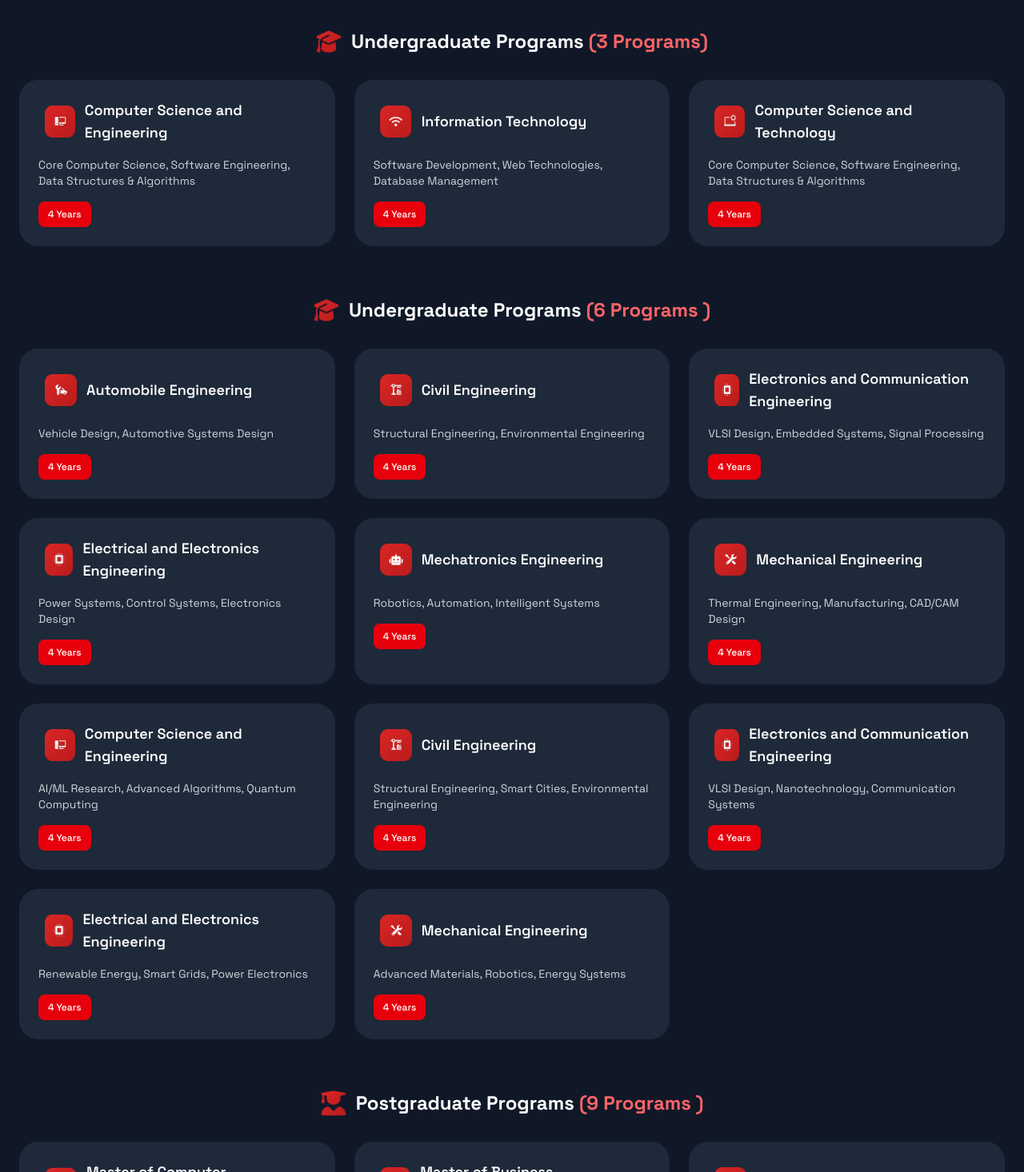
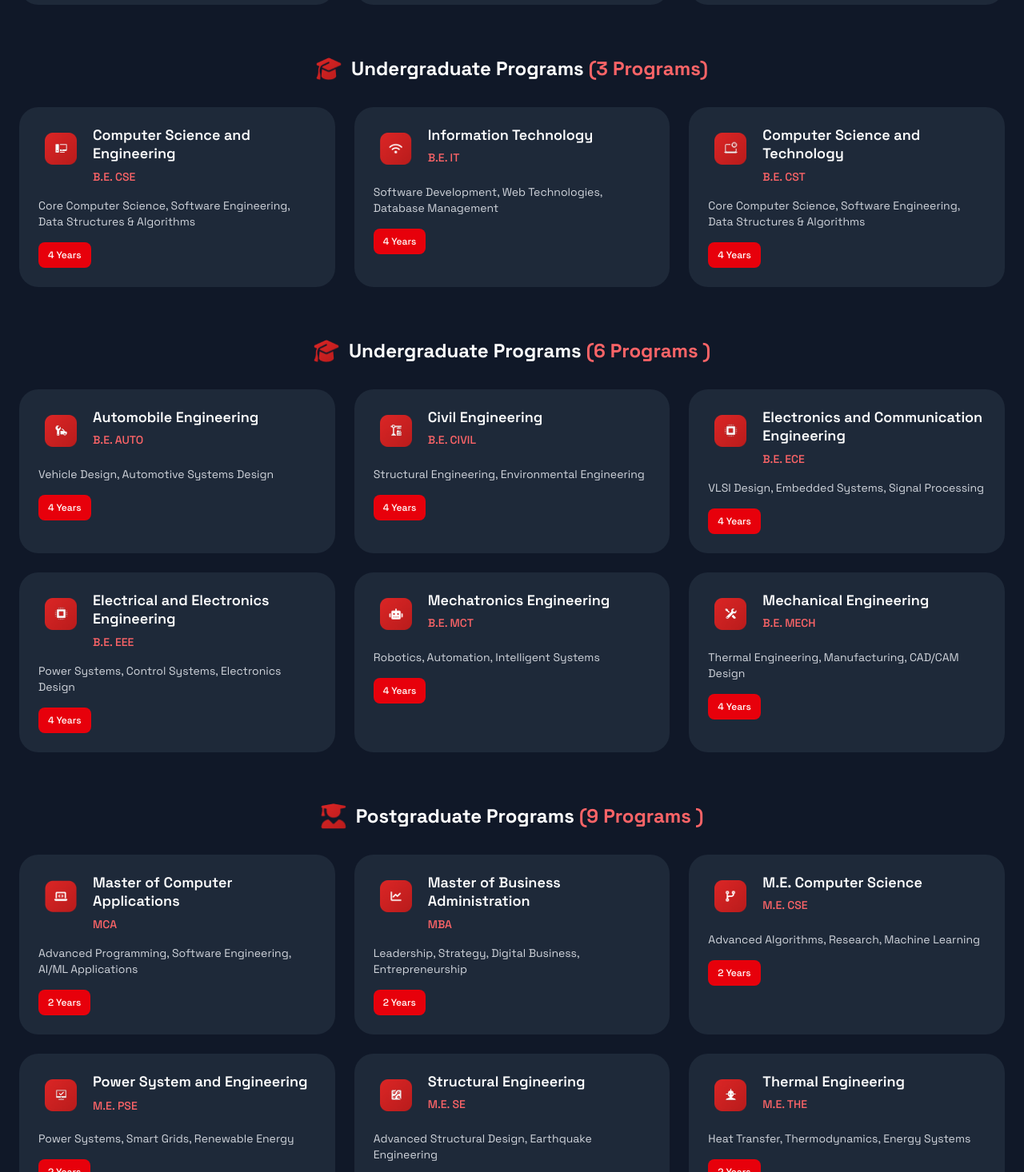
Before and after one commit to ProductFactory-01/agentic_bitrix, a React (Vite) app in the folder frontend/: page / in a window 1280 px wide. Shown: the part 3804-5270 px from the top of the page at 80% size. Built offline with nearby package versions, Linux system fonts and the light colour scheme.

Commit message:
add degree

```diff
--- a/frontend/src/Components/academic-programs.jsx
+++ b/frontend/src/Components/academic-programs.jsx
@@ -1,4 +1,3 @@
-
 "use client"
 
 import { useState } from "react"
@@ -33,70 +32,78 @@ import MECS from "../assets/mecs.png";
 import EEE from "../assets/eee.png";
 
 const AcademicPrograms = () => {
-  // Remove the showAllUG state since we don't need it anymore
-  // const [showAllUG, setShowAllUG] = useState(false); // REMOVE THIS LINE
-
-  // Change filter: no default selection
   const [programType, setProgramType] = useState(null)
 
   const ugPrograms = [
     {
       title: "Artificial Intelligence & Data Science",
+      degree: "B.E. AIDS",
       description: "Machine Learning, Deep Learning, Big Data Analytics",
       duration: "4 Years",
     },
     {
       title: "Artificial Intelligence & Machine Learning",
+      degree: "B.E. AIML",
       description: "AI Fundamentals, Deep Learning, Natural Language Processing",
       duration: "4 Years",
     },
     {
       title: "Computer Science and Engineering",
+      degree: "B.E. CSE",
       description: "Core Computer Science, Software Engineering, Data Structures & Algorithms",
       duration: "4 Years",
     },
     {
       title: "IoT with Cyber Security & Blockchain",
+      degree: "B.E. IoT",
       description: "Internet of Things, Cyber Security, Blockchain Technologies",
       duration: "4 Years",
     },
     {
       title: "Computer Science and Design",
+      degree: "B.E. CSD",
       description: "UI/UX Design, Human-Computer Interaction, Creative Computing",
       duration: "4 Years",
     },
     {
       title: "AeroSpace Engineering",
+      degree: "B.E. AERO",
       description: "Aerodynamics, Propulsion, Aircraft Structures, Avionics",
       duration: "4 Years",
     },
     {
       title: "Bio-Medical Engineering",
+      degree: "B.E. BME",
       description: "Medical Devices, Biomedical Signal Processing, Imaging",
       duration: "4 Years",
     },
     {
       title: "Food Technology",
+      degree: "B.Tech. FT",
       description: "Food Processing, Quality Control, Food Safety",
       duration: "4 Years",
     },
     {
       title: "Agricultural Engineering",
+      degree: "B.E. AGE",
       description: "Farm Machinery, Soil & Water Conservation, Food Processing",
       duration: "4 Years",
     },
     {
       title: "Mechanical Engineering",
+      degree: "B.E. MECH",
       description: "Thermal Engineering, Manufacturing, CAD/CAM Design",
       duration: "4 Years",
     },
     {
       title: "Mechatronics Engineering",
+      degree: "B.E. MCT",
       description: "Robotics, Automation, Intelligent Systems",
       duration: "4 Years",
     },
     {
       title: "Additive Manufacturing",
+      degree: "B.E. AM",
       description: "3D Printing, Advanced Manufacturing, CAD/CAM Design",
       duration: "4 Years",
     },
@@ -105,16 +112,19 @@ const AcademicPrograms = () => {
   const pgPrograms = [
     {
       title: "Computer Science and Engineering",
+      degree: "B.E. CSE",
       description: "Core Computer Science, Software Engineering, Data Structures & Algorithms",
       duration: "4 Years",
     },
     {
       title: "Information Technology",
+      degree: "B.E. IT",
       description: "Software Development, Web Technologies, Database Management",
       duration: "4 Years",
     },
     {
       title: "Computer Science and Technology",
+      degree: "B.E. CST",
       description: "Core Computer Science, Software Engineering, Data Structures & Algorithms",
       duration: "4 Years",
     },
@@ -123,57 +133,38 @@ const AcademicPrograms = () => {
   const phdPrograms = [
     {
       title: "Automobile Engineering",
+      degree: "B.E. AUTO",
       description: "Vehicle Design, Automotive Systems Design",
       duration: "4 Years",
     },
     {
       title: "Civil Engineering",
+      degree: "B.E. CIVIL",
       description: "Structural Engineering, Environmental Engineering",
       duration: "4 Years",
     },
     {
       title: "Electronics and Communication Engineering",
+      degree: "B.E. ECE",
       description: "VLSI Design, Embedded Systems, Signal Processing",
       duration: "4 Years",
     },
     {
       title: "Electrical and Electronics Engineering",
+      degree: "B.E. EEE",
       description: "Power Systems, Control Systems, Electronics Design",
       duration: "4 Years",
     },
     {
       title: "Mechatronics Engineering",
+      degree: "B.E. MCT",
       description: "Robotics, Automation, Intelligent Systems",
       duration: "4 Years",
     },
     {
       title: "Mechanical Engineering",
+      degree: "B.E. MECH",
       description: "Thermal Engineering, Manufacturing, CAD/CAM Design",
-      duration: "4 Years",
-    },
-    {
-      title: "Computer Science and Engineering",
-      description: "AI/ML Research, Advanced Algorithms, Quantum Computing",
-      duration: "4 Years",
-    },
-    {
-      title: "Civil Engineering",
-      description: "Structural Engineering, Smart Cities, Environmental Engineering",
-      duration: "4 Years",
-    },
-    {
-      title: "Electronics and Communication Engineering",
-      description: "VLSI Design, Nanotechnology, Communication Systems",
-      duration: "4 Years",
-    },
-    {
-      title: "Electrical and Electronics Engineering",
-      description: "Renewable Energy, Smart Grids, Power Electronics",
-      duration: "4 Years",
-    },
-    {
-      title: "Mechanical Engineering",
-      description: "Advanced Materials, Robotics, Energy Systems",
       duration: "4 Years",
     },
   ]
@@ -181,83 +172,92 @@ const AcademicPrograms = () => {
   const PgflPrograms = [
     {
       title: "Master of Computer Applications",
+      degree: "MCA",
       description: "Advanced Programming, Software Engineering, AI/ML Applications",
       duration: " 2 Years",
     },
     {
       title: "Master of Business Administration",
+      degree: "MBA",
       description: "Leadership, Strategy, Digital Business, Entrepreneurship",
       duration: " 2 Years",
     },
     {
       title: "M.E. Computer Science",
+      degree: "M.E. CSE",
       description: "Advanced Algorithms, Research, Machine Learning",
       duration: " 2 Years",
     },
     {
       title: "Power System and Engineering",
+      degree: "M.E. PSE",
       description: "Power Systems, Smart Grids, Renewable Energy",
       duration: "2 Years",
     },
     {
       title: "Structural Engineering",
+      degree: "M.E. SE",
       description: "Advanced Structural Design, Earthquake Engineering",
       duration: "2 Years",
     },
     {
       title: "Thermal Engineering",
+      degree: "M.E. THE",
       description: "Heat Transfer, Thermodynamics, Energy Systems",
       duration: "2 Years",
     },
     {
       title: "VLSI Design",
+      degree: "M.E. VLSI",
       description: "VLSI Design, Embedded Systems, Signal Processing",
       duration: "2 Years",
     },
     {
       title: "Embedded System Technologies",
+      degree: "M.E. EST",
       description: "Embedded Systems, IoT, Real-Time Systems",
       duration: "2 Years",
     },
     {
       title: "Manufacturing Engineering",
+      degree: "M.E. MFG",
       description: "Advanced Manufacturing, Automation, Quality Engineering",
       duration: "2 Years",
     },
   ]
 
-
   const PhdflPrograms = [
     {
       title: "PhD in Computer Science",
+      degree: "Ph.D. CSE",
       description: "AI/ML Research, Advanced Algorithms, Quantum Computing",
       duration: "3-5 Years",
     },
     {
       title: "PhD in Civil Engineering",
-      description:
-        "Structural Engineering, Smart Cities, Environmental Engineering",
+      degree: "Ph.D. CIVIL",
+      description: "Structural Engineering, Smart Cities, Environmental Engineering",
       duration: "3-5 Years",
     },
     {
       title: "PhD in Electronics",
+      degree: "Ph.D. ECE",
       description: "VLSI Design, Nanotechnology, Communication Systems",
       duration: "3-5 Years",
     },
     {
       title: "PhD in Electrical",
+      degree: "Ph.D. EEE",
       description: "Renewable Energy, Smart Grids, Power Electronics",
       duration: "3-5 Years",
     },
     {
       title: "PhD in Mechanical",
+      degree: "Ph.D. MECH",
       description: "Advanced Materials, Robotics, Energy Systems",
       duration: "3-5 Years",
     },
   ]
-
-
-
 
   const programIcons = {
     "AeroSpace Engineering": (
@@ -328,19 +328,33 @@ const AcademicPrograms = () => {
     "PhD in Electronics": <img src={ECE || "/placeholder.svg"} alt="ece Icon" className="w-10 h-10 mr-0" />,
     "PhD in Electrical": <img src={EEE || "/placeholder.svg"} alt="ece Icon" className="w-10 h-10 mr-0" />,
     "PhD in Mechanical": <img src={Manufacturing || "/placeholder.svg"} alt="Manu Icon" className="w-10 h-10 mr-0" />,
-
-
-
-
   }
 
-  const ProgramCard = ({ program }) => (
+  const ProgramCard = ({ program }) => {
+    // Determine if title is likely to fit on one line (rough estimation based on character count)
+    const titleFitsOnOneLine = program.title.length <= 25;
+
+    return (
       <div className="bg-gray-800 rounded-3xl p-6 hover:bg-gray-700 transition-colors">
-      <div className="flex items-center mb-4">
-        <div className=" rounded-full p-2 mr-1">
+        <div className="flex items-start mb-4">
+          <div className="rounded-full p-2 mr-3 flex-shrink-0">
             <span className="text-white text-sm">{programIcons[program.title] || "🎓"}</span>
           </div>
-        <h3 className="text-white font-semibold text-lg mb-0">{program.title}</h3>
+          <div className="flex-1 min-w-0">
+            {titleFitsOnOneLine ? (
+              // Title fits on one line - degree goes below
+              <div>
+                <h3 className="text-white font-semibold text-lg leading-tight mb-1">{program.title}</h3>
+                <span className="text-red-400 font-medium text-sm">{program.degree}</span>
+              </div>
+            ) : (
+              // Title wraps - degree goes next to title
+              <div className="flex flex-wrap items-center gap-2">
+                <h3 className="text-white font-semibold text-lg leading-tight">{program.title}</h3>
+                <span className="text-red-400 font-medium text-sm whitespace-nowrap">{program.degree}</span>
+              </div>
+            )}
+          </div>
         </div>
         <p className="text-gray-300 text-sm mb-4">{program.description}</p>
         <div className="inline-flex items-center px-3 py-2 bg-red-600 text-white text-xs font-medium rounded-lg">
@@ -348,10 +362,7 @@ const AcademicPrograms = () => {
         </div>
       </div>
     )
-
-  // Remove these lines - no need to split programs anymore
-  // const initialUGPrograms = ugPrograms.slice(0, 9);
-  // const extraUGPrograms = ugPrograms.slice(9);
+  }
 
   return (
     <section className="bg-gray-900 py-20 px-6">
@@ -401,7 +412,7 @@ const AcademicPrograms = () => {
           </button>
         </div>
 
-        {/* UG Programs: show if filter is UG or no filter */}
+        {/* UG Programs */}
         {(programType === "UG" || programType === null) && (
           <div className="mb-16">
             <div className="flex items-center justify-center mb-8">
@@ -411,35 +422,14 @@ const AcademicPrograms = () => {
               </h3>
             </div>
             <div className="grid grid-cols-1 md:grid-cols-2 lg:grid-cols-3 gap-6">
-              {/* Changed: Now shows all ugPrograms instead of conditional display */}
               {ugPrograms.map((program, index) => (
                 <ProgramCard key={index} program={program} />
               ))}
             </div>
-            {/* REMOVE THESE SECTIONS - No more "View All" functionality */}
-            {/*
-            {!showAllUG && (
-              <div className="text-center mt-6 mb-2">
-                <span className="text-gray-400 font-medium text-sm">
-                  + 9 More Specialized Engineering Programs
-                </span>
-              </div>
-            )}
-            {!showAllUG && (
-              <div className="text-center mt-2">
-                <button
-                  className="inline-flex items-center border border-gray-600 cursor-pointer text-white px-6 py-2 rounded-full hover:bg-gray-700 transition-colors"
-                  onClick={() => setShowAllUG(true)}
-                >
-                  <img src={MENU || "/placeholder.svg"} alt="" className="w-3 h-3 mr-2" /> View All UG Programs
-                </button>
-              </div>
-            )}
-            */}
           </div>
         )}
 
-        {/* PG Programs: show if filter is PG or no filter */}
+        {/* PG Programs */}
         {(programType === "PG" || programType === null) && (
           <div className="mb-16">
             <div className="flex items-center justify-center mb-8">
@@ -456,7 +446,7 @@ const AcademicPrograms = () => {
           </div>
         )}
 
-        {/* PhD Programs: show if filter is PhD or no filter */}
+        {/* PhD Programs */}
         {(programType === "PhD" || programType === null) && (
           <div className="mb-16">
             <div className="flex items-center justify-center mb-8">
@@ -473,13 +463,13 @@ const AcademicPrograms = () => {
           </div>
         )}
 
-        {/* PG Programs: show if filter is PhD or no filter */}
+        {/* Postgraduate Programs */}
         {(programType === "Pgfl" || programType === null) && (
           <div className="mb-16">
             <div className="flex items-center justify-center mb-8">
               <img src={PG} alt="PG Icon" className="w-8 h-8 mr-3" />
               <h3 className="text-white text-2xl font-bold">
-                Postgraduate  Programs <span className="text-red-400">(9 Programs )</span>
+                Postgraduate Programs <span className="text-red-400">(9 Programs )</span>
               </h3>
             </div>
             <div className="grid grid-cols-1 md:grid-cols-2 lg:grid-cols-3 gap-6">
@@ -489,7 +479,8 @@ const AcademicPrograms = () => {
             </div>
           </div>
         )}
-        {/* PHD Programs: show if filter is PhD or no filter */}
+
+        {/* Research Programs */}
         {(programType === "Phdfl" || programType === null) && (
           <div>
             <div className="flex items-center justify-center mb-8">
@@ -505,7 +496,6 @@ const AcademicPrograms = () => {
             </div>
           </div>
         )}
-
       </div>
     </section>
   )
```
Lines whose indentation alone changed are shown as unchanged.
